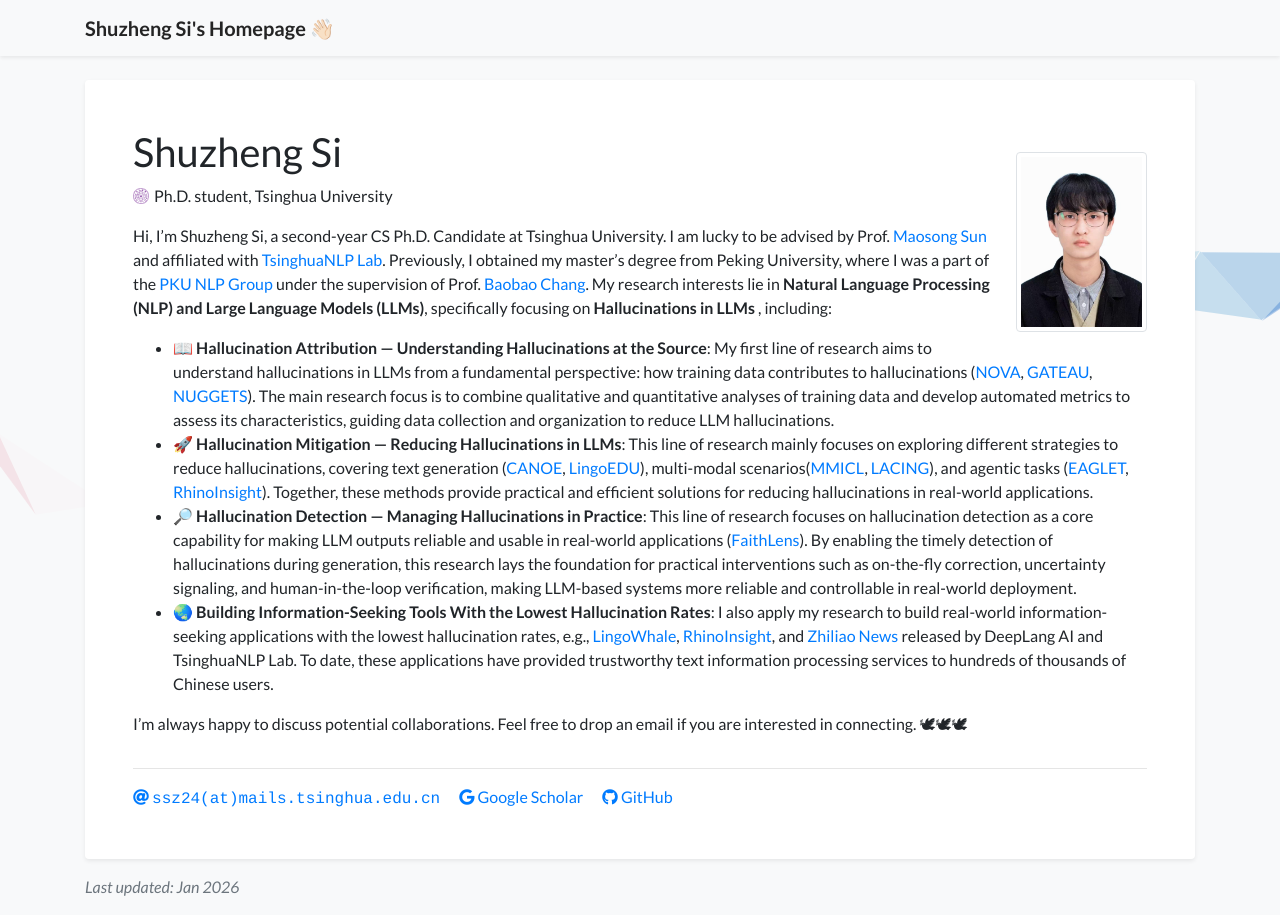
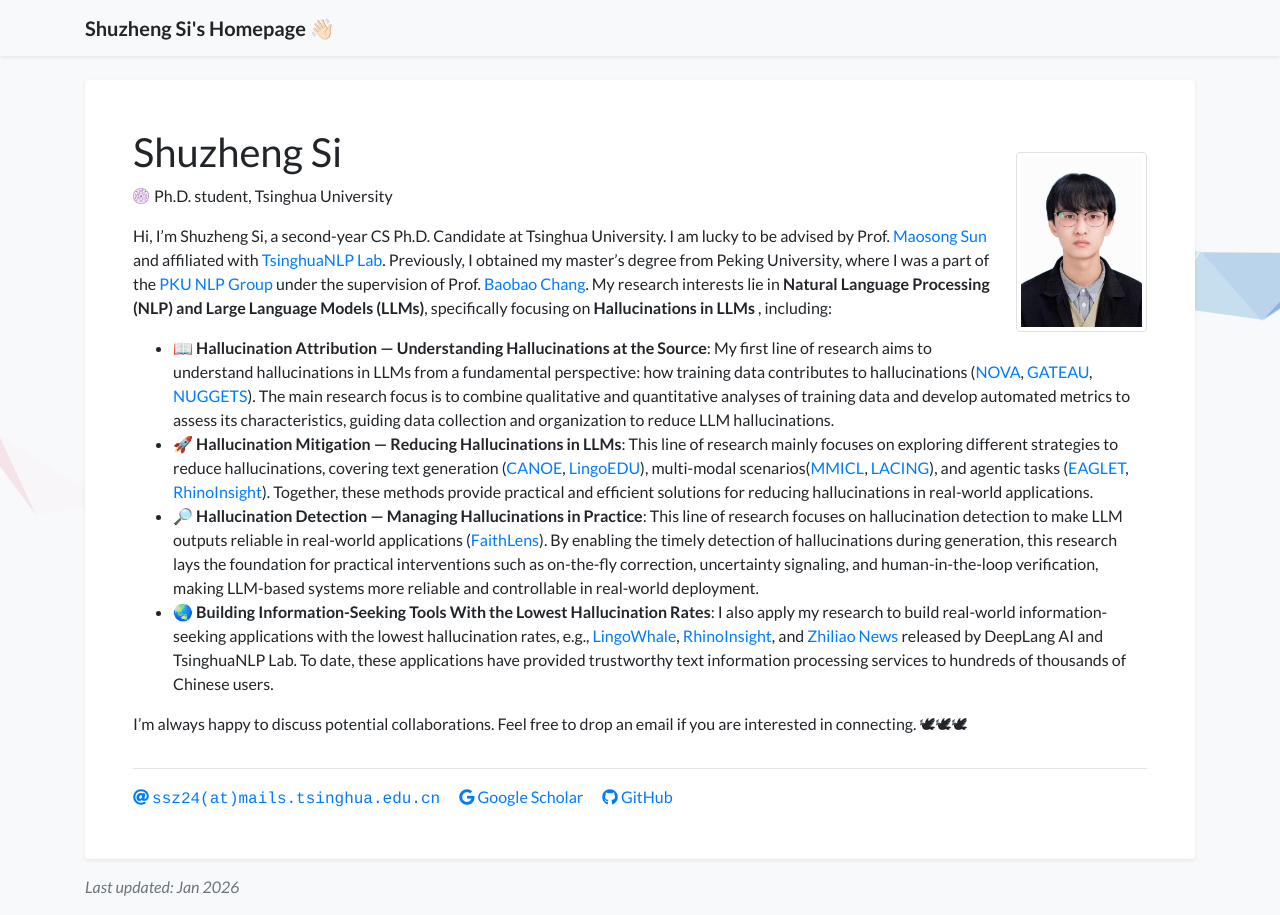
Before and after one commit to S1s-Z/s1s-z.github.io, a Jekyll site: the page built from index.html, in a window 1280 px wide. Built offline with Jekyll 4.4.1, drawn with Linux system fonts in a browser that asks for light colours; a style sheet for code colours, icons or effects is not loaded.

Commit message:
Update profile.yml

```diff
--- a/_data/profile.yml
+++ b/_data/profile.yml
@@ -29,7 +29,7 @@ short_bio: >-
           🚀 <b>Hallucination Mitigation  — Reducing Hallucinations in LLMs</b>: This line of research mainly focuses on exploring different strategies to reduce hallucinations, covering text generation (<a href="https://arxiv.org/abs/2505.16483">CANOE</a>, <a href="https://arxiv.org/abs/2512.14244">LingoEDU</a>), multi-modal scenarios(<a href="https://arxiv.org/abs/2309.07915">MMICL</a>, <a href="https://arxiv.org/abs/2411.14279">LACING</a>), and agentic tasks (<a href=https://arxiv.org/abs/2510.05608">EAGLET</a>, <a href=https://arxiv.org/abs/2511.18743">RhinoInsight</a>). Together, these methods provide practical and efficient solutions for reducing hallucinations in real-world applications.
       </li>
       <li>
-          🔎 <b>Hallucination Detection  — Managing Hallucinations in Practice</b>: This line of research focuses on hallucination detection as a core capability for making LLM outputs reliable and usable in real-world applications (<a href="https://arxiv.org/abs/2512.20182">FaithLens</a>). By enabling the timely detection of hallucinations during generation, this research lays the foundation for practical interventions such as on-the-fly correction, uncertainty signaling, and human-in-the-loop verification, making LLM-based systems more reliable and controllable in real-world deployment.
+          🔎 <b>Hallucination Detection  — Managing Hallucinations in Practice</b>: This line of research focuses on hallucination detection to make LLM outputs reliable in real-world applications (<a href="https://arxiv.org/abs/2512.20182">FaithLens</a>). By enabling the timely detection of hallucinations during generation, this research lays the foundation for practical interventions such as on-the-fly correction, uncertainty signaling, and human-in-the-loop verification, making LLM-based systems more reliable and controllable in real-world deployment.
       </li>
       <li>
           🌏 <b>Building Information-Seeking Tools With the Lowest Hallucination Rates</b>: I also apply my research to build real-world information-seeking applications with the lowest hallucination rates, e.g., <a href="https://lingowhale.com/">LingoWhale</a>, <a href="https://research.deeplang.net/">RhinoInsight</a>, and <a href="https://zhiliao.news/">Zhiliao News</a> released by DeepLang AI and TsinghuaNLP Lab. To date, these applications have provided trustworthy text information processing services to hundreds of thousands of Chinese users.
```
